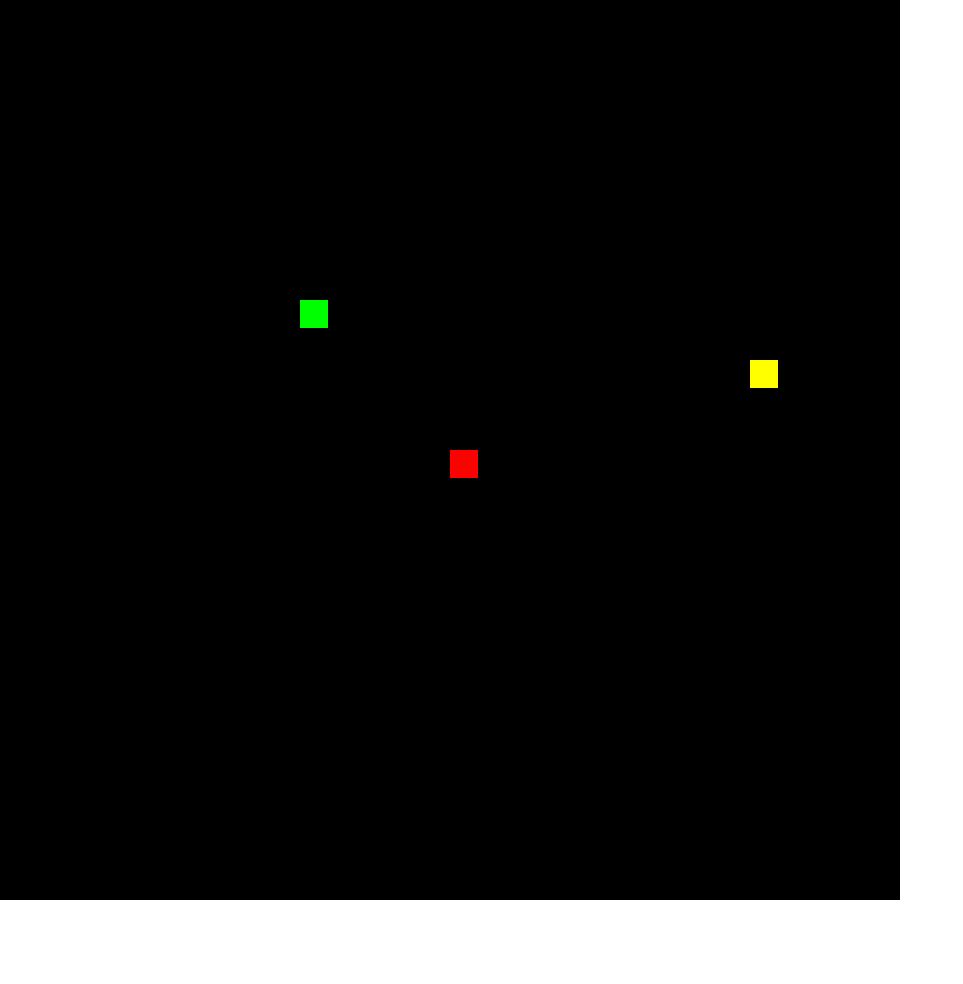
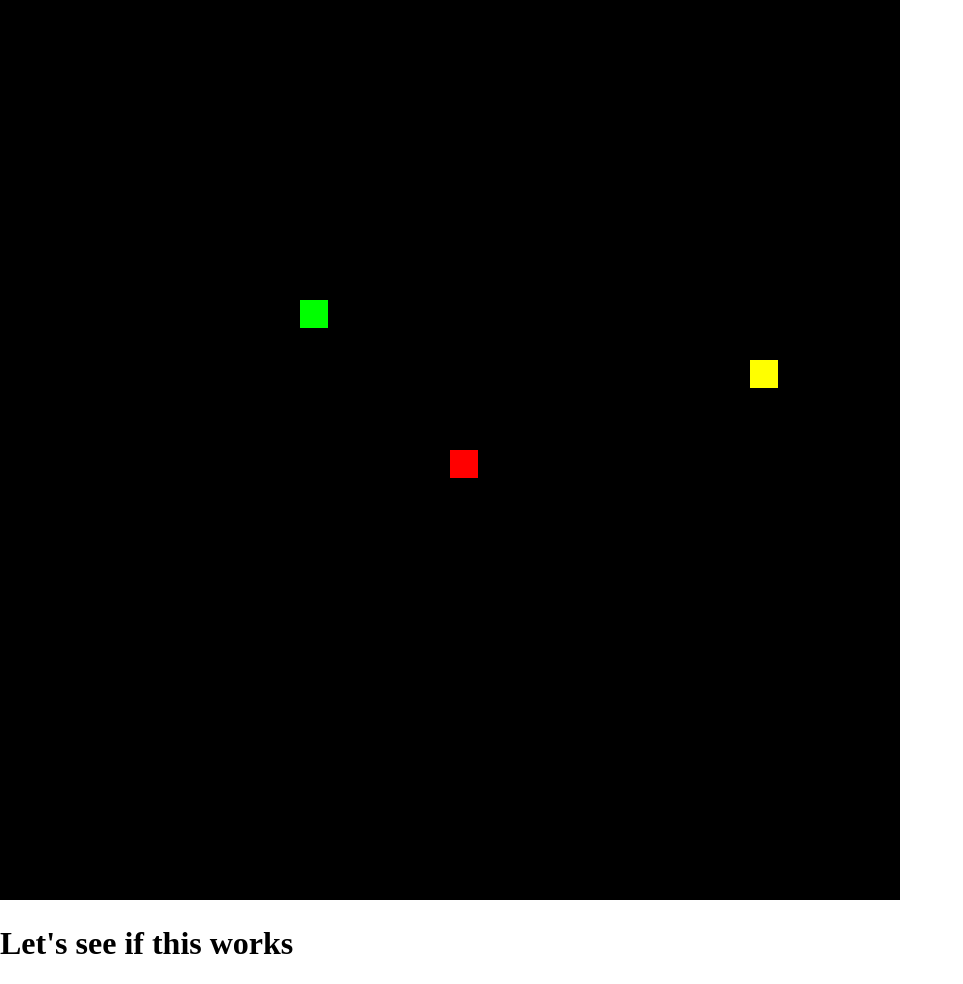
Before and after one commit to SumWunSpeshal/snakegame, a plain HTML site: page index.html in a window 1280 px wide. Shown: the whole page, without its empty margins (0-963 px from the left). Before the commit the page ends 904 px from the top, so only its background shows below. Drawn offline with Linux system fonts and the light colour scheme.

Commit message:
test commit with modified index.html

```diff
--- a/index.html
+++ b/index.html
@@ -7,5 +7,7 @@
   <body>
     <canvas id="game-canvas" class="game-canvas"></canvas>
     <script type="text/javascript" src="game.js"></script>
+
+    <h1>Let's see if this works</h1>
   </body>
 </html>
```
